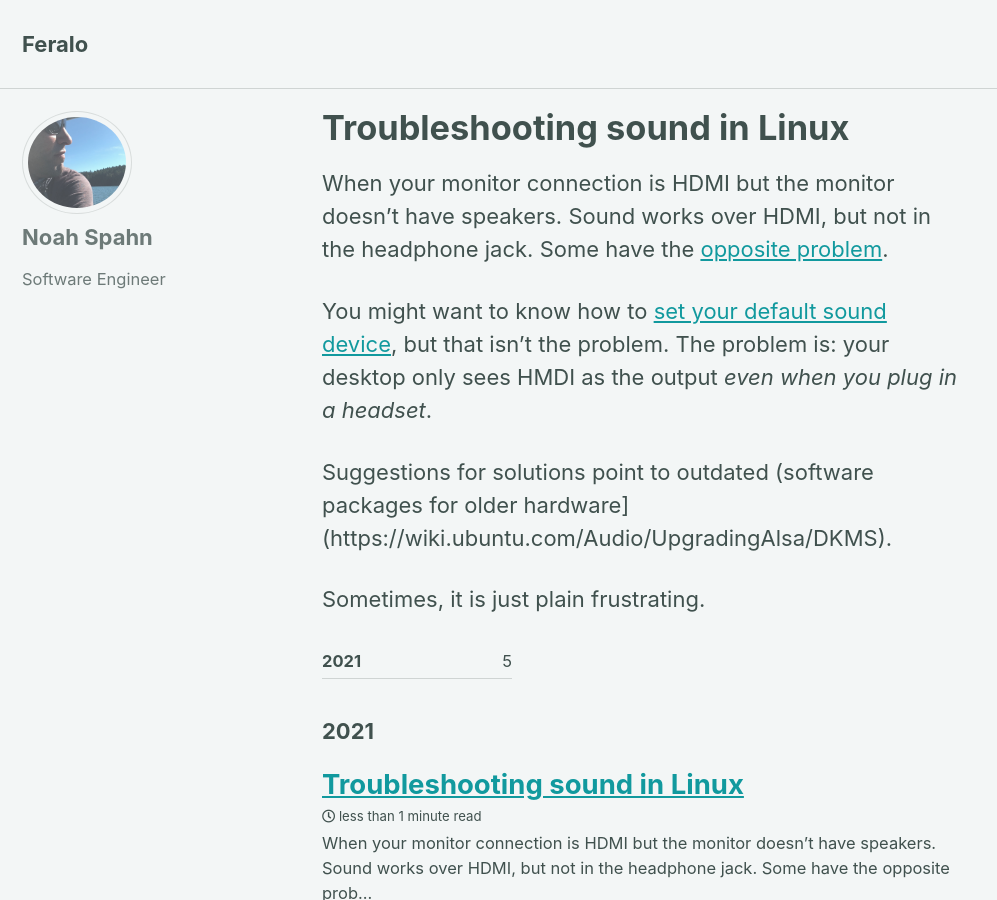
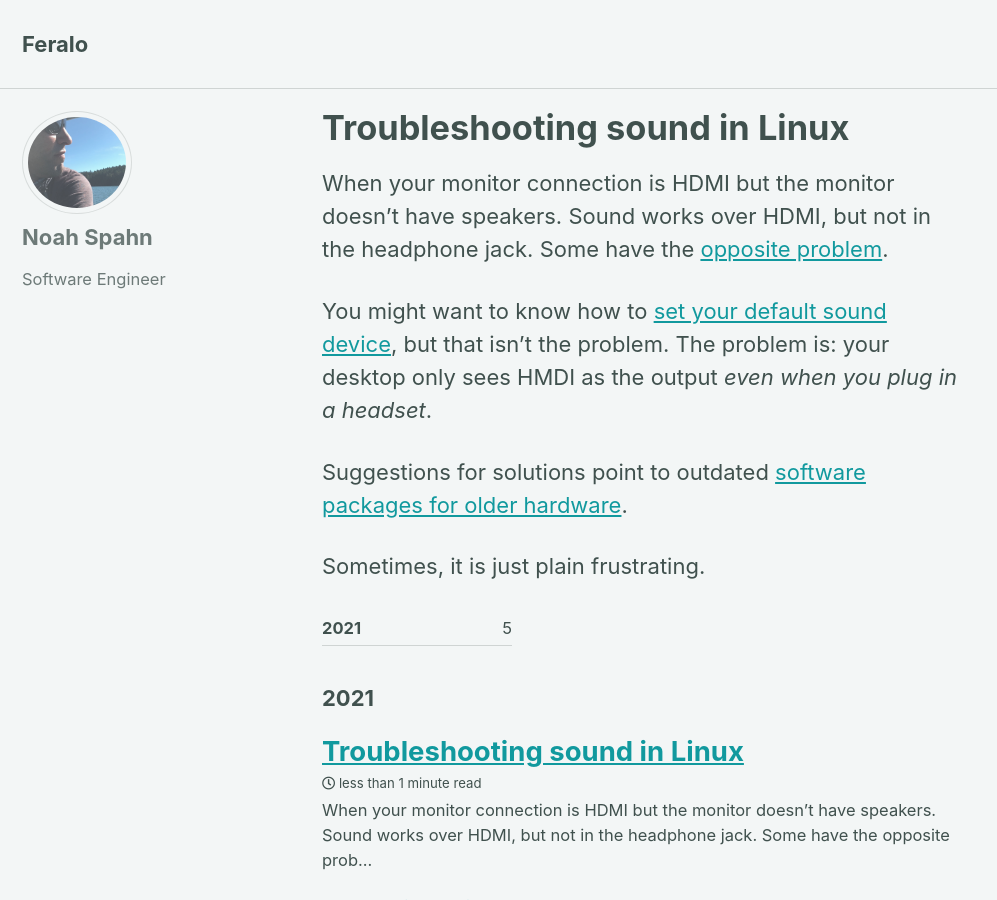
Before and after one commit to Feralo/feralo.github.io, a Jekyll site: the page built from _posts/2021-02-12-troubleshooting-sound.md, in a window 1280 px wide and 900 px high. Shown: the whole window, without its empty margins (0-997 px from the left). Built offline with Jekyll 4.4.1, drawn with Linux system fonts in a browser that asks for light colours; cached includes are drawn as plain includes.

```diff
--- a/_posts/2021-02-12-troubleshooting-sound.md
+++ b/_posts/2021-02-12-troubleshooting-sound.md
@@ -9,7 +9,7 @@ When your monitor connection is HDMI but the monitor doesn't have speakers. Soun
 
 You might want to know how to [set your default sound device](https://askubuntu.com/questions/1038490/how-do-you-set-a-default-audio-output-device-in-ubuntu-18-04/1233100#1233100), but that isn't the problem. The problem is: your desktop only sees HMDI as the output _even when you plug in a headset_.
 
-Suggestions for solutions point to outdated (software packages
+Suggestions for solutions point to outdated [software packages
 for older hardware](https://wiki.ubuntu.com/Audio/UpgradingAlsa/DKMS).
 
 Sometimes, it is just plain frustrating.
```
